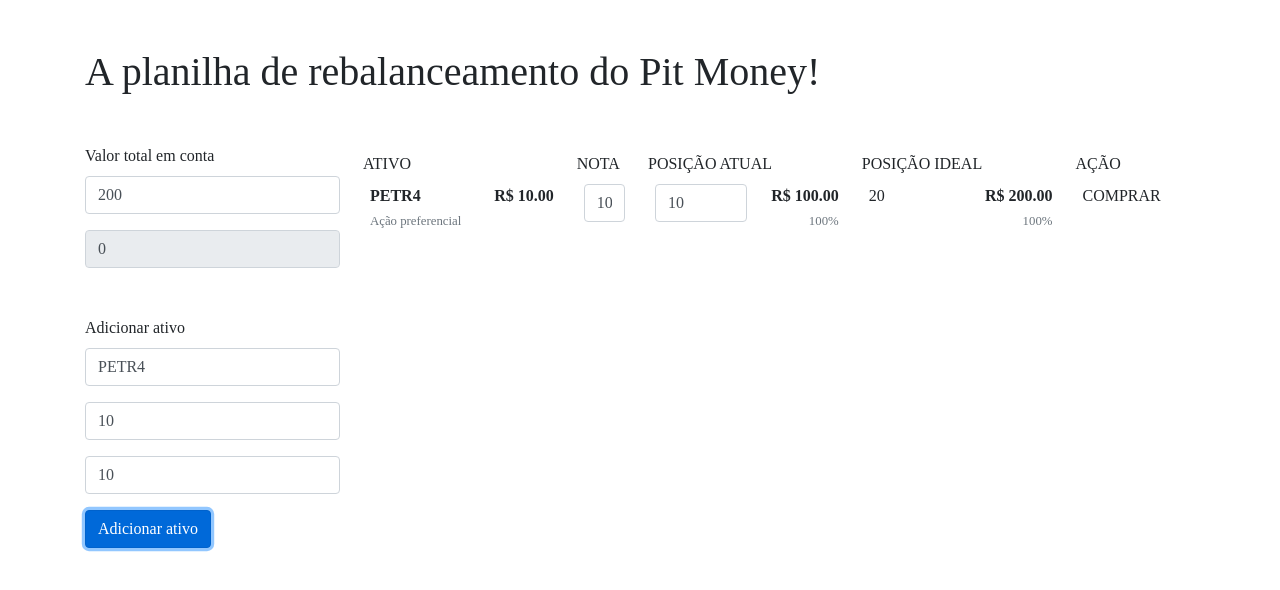
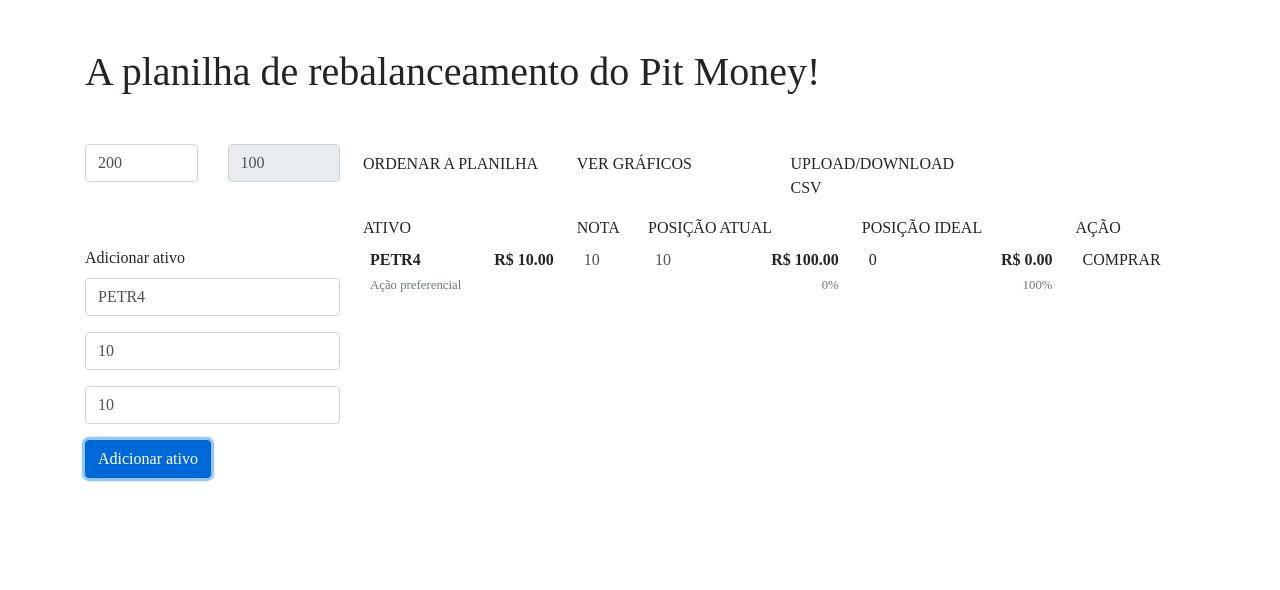
Before and after one commit to danjsillva/pit, a React (Create React App) app: page / in a window 1280 px wide. Both pictures are taken after a click on the button "Adicionar ativo". Shown: the top 590 px of the page. Built offline with nearby package versions, Linux system fonts and the light colour scheme; a web font is replaced by a local one.

Commit message:
feat: ajustes na estrutura de pastas

```diff
--- a/src/App.js
+++ b/src/App.js
@@ -1,36 +1,27 @@
-import React, { useState, useEffect } from "react";
+import React, { useState } from "react";
 import { ToastContainer } from "react-toastify";
 import "react-toastify/dist/ReactToastify.css";
 
-import TotalForm from "./components/TotalForm";
-import AssetForm from "./components/AssetForm";
-import AssetsTable from "./components/AssetsTable";
+import TotalForm from "./components/TotalForm/TotalForm";
+import AssetForm from "./components/AssetForm/AssetForm";
+import AssetsTable from "./components/AssetsTable/AssetsTable";
 import "./App.scss";
 
 export const AppContext = React.createContext({});
 
 export default function App() {
-  const [totalBroker, setTotalBroker] = useState(200);
-  const [totalApplied, setTotalApplied] = useState(0);
-  const [totalGrade, setTotalGrade] = useState(0);
+  const [totals, setTotals] = useState({
+    broker: 200,
+    applied: 0,
+    grade: 0
+  });
   const [assets, setAssets] = useState([]);
-
-  useEffect(() => {
-    setTotalApplied(
-      assets.reduce((total, item) => total + item.amount * item.price, 0)
-    );
-    setTotalGrade(assets.reduce((total, item) => total + item.grade, 0));
-  }, [assets]);
 
   return (
     <AppContext.Provider
       value={{
-        totalBroker,
-        setTotalBroker,
-        totalApplied,
-        setTotalApplied,
-        totalGrade,
-        setTotalGrade,
+        totals,
+        setTotals,
         assets,
         setAssets
       }}
--- a/src/App.scss
+++ b/src/App.scss
@@ -4,6 +4,15 @@
 
 * {
   font-family: "Baloo Thambi 2";
+}
+
+.input-inline {
+  border: none;
+  outline: none !important;
+  padding: 0;
+  height: 1.5rem;
+  vertical-align: baseline;
+  cursor: pointer;
 }
 
 .pointer {
--- a/src/components/AssetForm.js
+++ b/src/components/AssetForm/AssetForm.js
@@ -1,15 +1,16 @@
 import React, { useContext, useState } from "react";
 import { toast } from "react-toastify";
 
-import { AppContext } from "../App";
+import { AppContext } from "../../App";
 
 export default function() {
-  const { assets, setAssets } = useContext(AppContext);
+  const { totals, setTotals, assets, setAssets } = useContext(AppContext);
   const [asset, setAsset] = useState({
     label: "PETR4",
     price: 10,
     grade: 10,
-    amount: 10
+    appliedAmount: 10,
+    goalAmount: 0
   });
 
   function handleSubmitAsset(event) {
@@ -19,6 +20,19 @@ export default function() {
       return toast.error("Esse ativo já está na planilha");
 
     setAssets([...assets, asset]);
+    setTotals({
+      ...totals,
+      applied: [...assets, asset].reduce(
+        (total, item) =>
+          parseInt(total) +
+          parseInt(item.appliedAmount) * parseFloat(item.price),
+        0
+      ),
+      grade: [...assets, asset].reduce(
+        (total, item) => parseInt(total) + parseInt(item.grade),
+        0
+      )
+    });
   }
 
   return (
@@ -30,6 +44,7 @@ export default function() {
           value={asset.label}
           onChange={e => setAsset({ ...asset, label: e.target.value })}
           className="form-control"
+          autoFocus
         />
       </div>
 
@@ -45,8 +60,8 @@ export default function() {
       <div className="form-group">
         <input
           type="text"
-          value={asset.amount}
-          onChange={e => setAsset({ ...asset, amount: e.target.value })}
+          value={asset.appliedAmount}
+          onChange={e => setAsset({ ...asset, appliedAmount: e.target.value })}
           className="form-control"
         />
       </div>
--- a/src/components/AssetLine.js
+++ /dev/null
@@ -1,118 +0,0 @@
-import React, { useContext, useState, useEffect } from "react";
-
-import { AppContext } from "../App";
-
-const Label = ({ label, price }) => (
-  <>
-    <div className="d-flex justify-content-between">
-      <div className="font-weight-bold">{label}</div>
-      <div className="font-weight-bold">R$ {price.toFixed(2)}</div>
-    </div>
-    <small className="text-muted">
-      {label.includes("3") && "Ação ordinária"}
-      {label.includes("4") && "Ação preferencial"}
-      {label.includes("11") && "BDRs e Units"}
-    </small>
-  </>
-);
-
-const Grade = ({ grade, onChangeAsset }) => {
-  return (
-    <input
-      value={grade}
-      onChange={e => onChangeAsset({ grade: e.target.value })}
-      className="form-control col"
-    />
-  );
-};
-
-const Applied = ({ amount, price, totalApplied, onChangeAsset }) => {
-  const [percent, setPercent] = useState(0);
-
-  useEffect(() => {
-    setPercent(((amount * price) / totalApplied) * 100);
-  }, [amount, price, totalApplied]);
-
-  return (
-    <div className="d-flex justify-content-between">
-      <input
-        value={amount}
-        onChange={e => onChangeAsset({ amount: e.target.value })}
-        className="form-control col-6"
-      />
-
-      <div className="text-right">
-        <div className="font-weight-bold">R$ {(amount * price).toFixed(2)}</div>
-        <small className="text-muted">{percent.toFixed()}%</small>
-      </div>
-    </div>
-  );
-};
-
-const Goal = ({ grade, price, totalBroker, totalGrade }) => {
-  const amount = parseInt((totalBroker * (grade / totalGrade)) / price);
-  // const [amount, setAmount] = useState(0);
-
-  // useEffect(() => {
-  //   setAmount((totalBroker * (grade / totalGrade)) / price);
-  // }, [grade, price, totalBroker, totalGrade]);
-
-  return (
-    <div className="d-flex justify-content-between">
-      <div>{amount}</div>
-
-      <div className="text-right">
-        <div className="font-weight-bold">R$ {(amount * price).toFixed(2)}</div>
-        <small className="text-muted">
-          {((grade / totalGrade) * 100).toFixed()}%
-        </small>
-      </div>
-    </div>
-  );
-};
-
-export default function AssetLine({ asset }) {
-  const {
-    totalApplied,
-    totalBroker,
-    totalGrade,
-    assets,
-    setAssets
-  } = useContext(AppContext);
-
-  const handleChangeAsset = data => {
-    setAssets(
-      assets.map(item =>
-        item.label === asset.label ? { ...asset, ...data } : item
-      )
-    );
-  };
-
-  return (
-    <div className="row">
-      <div className="col-3">
-        <Label label={asset.label} price={asset.price} />
-      </div>
-      <div className="col-1">
-        <Grade grade={asset.grade} onChangeAsset={handleChangeAsset} />
-      </div>
-      <div className="col-3">
-        <Applied
-          amount={asset.amount}
-          price={asset.price}
-          totalApplied={totalApplied}
-          onChangeAsset={handleChangeAsset}
-        />
-      </div>
-      <div className="col-3">
-        <Goal
-          grade={asset.grade}
-          price={asset.price}
-          totalBroker={totalBroker}
-          totalGrade={totalGrade}
-        />
-      </div>
-      <div className="col-2">COMPRAR</div>
-    </div>
-  );
-}
--- /dev/null
+++ b/src/components/AssetsTable/AssetLine.js
@@ -0,0 +1,38 @@
+import React, { useContext } from "react";
+
+import AssetLineLabel from "./AssetLineLabel";
+import AssetLineGrade from "./AssetLineGrade";
+import AssetLineApplied from "./AssetLineApplied";
+import AssetLineGoal from "./AssetLineGoal";
+
+import { AppContext } from "../../App";
+
+export default function AssetLine({ asset }) {
+  const { assets, setAssets } = useContext(AppContext);
+
+  const handleChangeAsset = data => {
+    setAssets(
+      assets.map(item =>
+        item.label === asset.label ? { ...asset, ...data } : item
+      )
+    );
+  };
+
+  return (
+    <div className="row">
+      <div className="col-3">
+        <AssetLineLabel asset={asset} />
+      </div>
+      <div className="col-1">
+        <AssetLineGrade asset={asset} onChangeAsset={handleChangeAsset} />
+      </div>
+      <div className="col-3">
+        <AssetLineApplied asset={asset} onChangeAsset={handleChangeAsset} />
+      </div>
+      <div className="col-3">
+        <AssetLineGoal asset={asset} />
+      </div>
+      <div className="col-2">COMPRAR</div>
+    </div>
+  );
+}
--- /dev/null
+++ b/src/components/AssetsTable/AssetLineApplied.js
@@ -0,0 +1,37 @@
+import React, { useContext, useState } from "react";
+
+import { AppContext } from "../../App";
+
+export default function AssetLineApplied({ asset, onChangeAsset }) {
+  const { totals } = useContext(AppContext);
+  const [percent, setPercent] = useState(0);
+
+  function handleChangeAmount(event) {
+    onChangeAsset({ appliedAmount: event.target.value });
+
+    setPercent(
+      ((parseInt(event.target.value) * parseFloat(asset.price)) /
+        parseFloat(totals.applied)) *
+        100
+    );
+  }
+
+  return (
+    <div className="d-flex justify-content-between">
+      <input
+        type="number"
+        value={asset.appliedAmount}
+        onChange={handleChangeAmount}
+        className="form-control col-6 input-inline"
+      />
+
+      <div className="text-right">
+        <div className="font-weight-bold">
+          R${" "}
+          {(parseInt(asset.appliedAmount) * parseFloat(asset.price)).toFixed(2)}
+        </div>
+        <small className="text-muted">{percent.toFixed()}%</small>
+      </div>
+    </div>
+  );
+}
--- /dev/null
+++ b/src/components/AssetsTable/AssetLineGoal.js
@@ -0,0 +1,22 @@
+import React, { useContext } from "react";
+
+import { AppContext } from "../../App";
+
+export default function AssetLineGoal({ asset }) {
+  const { totals } = useContext(AppContext);
+
+  return (
+    <div className="d-flex justify-content-between">
+      <div>{parseInt(asset.goalAmount)}</div>
+
+      <div className="text-right">
+        <div className="font-weight-bold">
+          R$ {(parseInt(asset.goalAmount) * parseFloat(asset.price)).toFixed(2)}
+        </div>
+        <small className="text-muted">
+          {((parseInt(asset.grade) / parseInt(totals.grade)) * 100).toFixed()}%
+        </small>
+      </div>
+    </div>
+  );
+}
--- /dev/null
+++ b/src/components/AssetsTable/AssetLineGrade.js
@@ -0,0 +1,36 @@
+import React, { useContext, useState } from "react";
+
+import { AppContext } from "../../App";
+
+export default function AssetLineGrade({ asset, onChangeAsset }) {
+  const { totals } = useContext(AppContext);
+  const [grade, setGrade] = useState(asset.grade);
+
+  function handleChangeGrade(event) {
+    setGrade(event.target.value);
+  }
+
+  function handleBlurGrade(event) {
+    if (grade < 0) {
+      setGrade(0);
+    }
+
+    onChangeAsset({
+      grade: event.target.value,
+      goalAmount:
+        (parseFloat(totals.broker) *
+          (parseInt(asset.grade) / parseInt(totals.grade))) /
+        parseFloat(asset.price)
+    });
+  }
+
+  return (
+    <input
+      type="number"
+      value={grade}
+      onChange={handleChangeGrade}
+      onBlur={handleBlurGrade}
+      className="form-control col input-inline"
+    />
+  );
+}
--- /dev/null
+++ b/src/components/AssetsTable/AssetLineLabel.js
@@ -0,0 +1,17 @@
+import React from "react";
+
+export default function AssetLineLabel({ asset }) {
+  return (
+    <>
+      <div className="d-flex justify-content-between">
+        <div className="font-weight-bold">{asset.label}</div>
+        <div className="font-weight-bold">R$ {asset.price.toFixed(2)}</div>
+      </div>
+      <small className="text-muted">
+        {asset.label.includes("3") && "Ação ordinária"}
+        {asset.label.includes("4") && "Ação preferencial"}
+        {asset.label.includes("11") && "BDRs e Units"}
+      </small>
+    </>
+  );
+}
--- a/src/components/AssetsTable.js
+++ b/src/components/AssetsTable/AssetsTable.js
@@ -2,13 +2,19 @@ import React, { useContext } from "react";
 
 import AssetLine from "./AssetLine";
 
-import { AppContext } from "../App";
+import { AppContext } from "../../App";
 
 export default function AssetsTable() {
   const { assets } = useContext(AppContext);
 
   return (
     <div>
+      <div className="row">
+        <div className="col-3 p-2">ORDENAR A PLANILHA</div>
+        <div className="col-3 p-2">VER GRÁFICOS</div>
+        <div className="col-3 p-2">UPLOAD/DOWNLOAD CSV</div>
+      </div>
+
       <div className="row">
         <div className="col-3 p-2">ATIVO</div>
         <div className="col-1 p-2">NOTA</div>
--- a/src/components/TotalForm.js
+++ /dev/null
@@ -1,31 +0,0 @@
-import React, { useContext, useState } from "react";
-import { toast } from "react-toastify";
-
-import { AppContext } from "../App";
-
-export default function() {
-  const { totalBroker, setTotalBroker, totalApplied } = useContext(AppContext);
-
-  return (
-    <div className="">
-      <div className="form-group">
-        <label>Valor total em conta</label>
-        <input
-          type="text"
-          value={totalBroker}
-          onChange={e => setTotalBroker(e.target.value)}
-          className="form-control"
-        />
-      </div>
-
-      <div className="form-group">
-        <input
-          type="text"
-          defaultValue={totalApplied}
-          readOnly
-          className="form-control"
-        />
-      </div>
-    </div>
-  );
-}
--- /dev/null
+++ b/src/components/TotalForm/TotalForm.js
@@ -0,0 +1,30 @@
+import React, { useContext } from "react";
+import { toast } from "react-toastify";
+
+import { AppContext } from "../../App";
+
+export default function() {
+  const { totals, setTotals } = useContext(AppContext);
+
+  return (
+    <div className="row">
+      <div className="col-12 col-md-6 form-group">
+        <input
+          type="text"
+          value={totals.broker}
+          onChange={e => setTotals({ ...totals, broker: e.target.value })}
+          className="form-control"
+        />
+      </div>
+
+      <div className="col-12 col-md-6 form-group">
+        <input
+          type="text"
+          value={totals.applied}
+          readOnly
+          className="form-control"
+        />
+      </div>
+    </div>
+  );
+}
```
Also changed, not shown: 1 other file (tests, documents, lock files or other folders).
